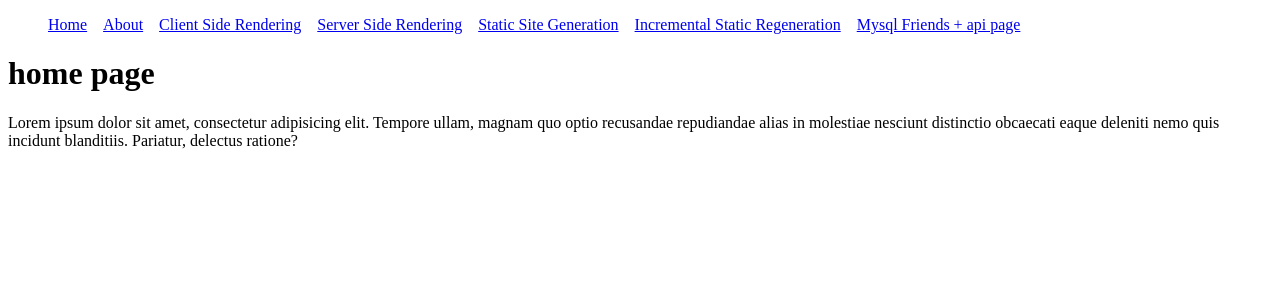
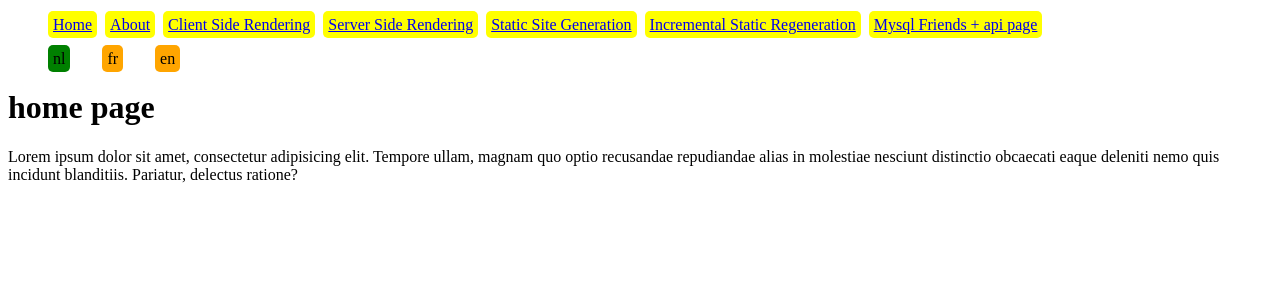
Before and after one commit to verhulstd/nextjs, a Next.js app: page / in a window 1280 px wide. Shown: the top 300 px of the page. Built offline with nearby package versions, Linux system fonts and the light colour scheme.

Commit message:
translations

```diff
--- a/next.config.js
+++ b/next.config.js
@@ -11,6 +11,11 @@ const nextConfig = {
       },
     ],
   },
+  i18n: {
+    locales: ["nl", "fr", "en"],
+    defaultLocale: "nl",
+    localeDetection: false,
+  },
 };
 
 module.exports = nextConfig;
--- a/src/components/Layout.jsx
+++ b/src/components/Layout.jsx
@@ -1,6 +1,7 @@
 import Link from "next/link";
-
+import { useRouter } from "next/router";
 const Layout = ({ children }) => {
+  const { locale, locales, asPath } = useRouter();
   return (
     <main>
       <nav>
@@ -28,6 +29,18 @@ const Layout = ({ children }) => {
           </li>
         </ul>
       </nav>
+      <ol>
+        {locales.map((l) => (
+          <li key={l}>
+            <Link
+              className={locale === l ? "active" : ""}
+              href={asPath}
+              locale={l}>
+              {l}
+            </Link>
+          </li>
+        ))}
+      </ol>
       {children}
     </main>
   );
--- a/src/styles/globals.scss
+++ b/src/styles/globals.scss
@@ -3,9 +3,33 @@ main {
   // max-width: 1200px;
   nav ul {
     display: flex;
+    flex-wrap: wrap;
     height: max-content;
-    gap: 1rem;
+    gap: 0.5rem;
     list-style-type: none;
+    a {
+      white-space: nowrap;
+      padding: 5px;
+      background-color: yellow;
+      border-radius: 5px;
+    }
+  }
+  ol {
+    display: flex;
+    gap: 2rem;
+    list-style-type: none;
+    li {
+      a {
+        padding: 5px;
+        background-color: orange;
+        border-radius: 5px;
+        text-decoration: none;
+        color: black;
+        &.active {
+          background-color: green;
+        }
+      }
+    }
   }
   .cocktails {
     display: flex;
```
Also changed, not shown: src/helpers.js (+12 -1 lines), src/pages/friends.js (+6 -2 lines), src/pages/translation.js (added, +12 -0 lines).
